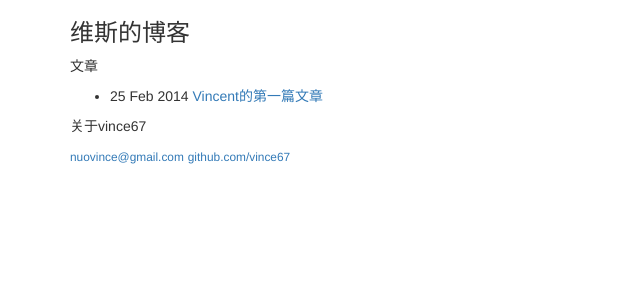
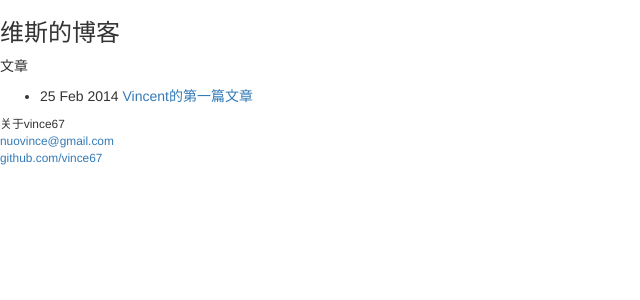
Before and after one commit to vince67/vince67.github.io, a Jekyll site: the page built from index.html, in a window 1280 px wide. Shown: the top 300 px of the page, without its empty margins (0-640 px from the left). Built offline with Jekyll 4.4.1, drawn with Linux system fonts in a browser that asks for light colours; nearby versions of some CDN libraries.

Commit message:
FIX: fixed footer

```diff
--- a/_layouts/default.html
+++ b/_layouts/default.html
@@ -7,13 +7,15 @@
 </head>
 
 <body>
-    <div class="container">
-        {{ content }}
-            <p>关于vince67</p>
+    <div class="class="row-fluid"">
+        <div class="span4 offset4">
+            {{ content }}
             <p>
-                <small><a href="nuovince@gmail.com">nuovince@gmail.com</a></small>
+                <small>关于vince67</small><br>
+                <small><a href="nuovince@gmail.com">nuovince@gmail.com</a></small><br>
                 <small><a href="http://github.com/hueidou/">github.com/vince67</a></small>
             </p>
+        </div>
     </div>
 </body>
 </html>
```
